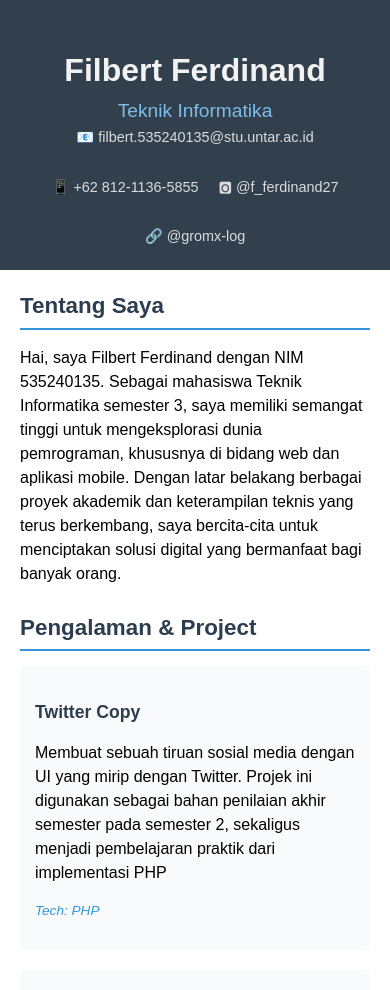
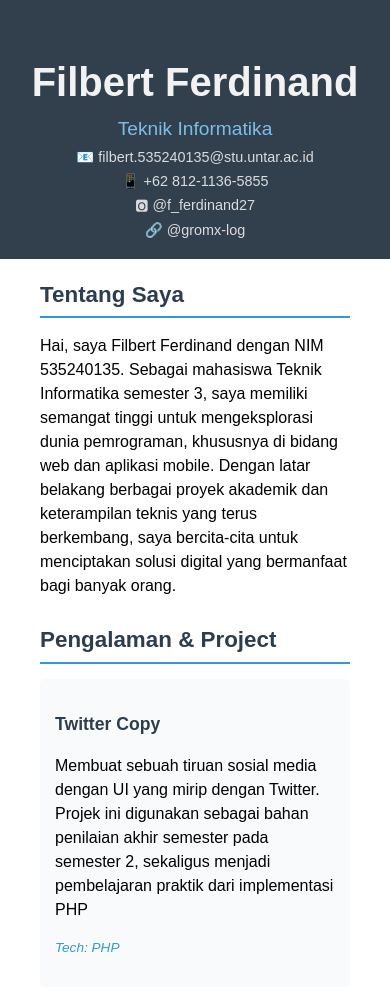
Before and after one commit to gromx-log/Tugas-Individu_535240135_Filbert-Ferdinand, a plain HTML site: page final_index.html in a window 390 px wide. Shown: the top 990 px of the page. Drawn offline with Linux system fonts and the light colour scheme.

Commit message:
Added Several Responsivitiy

```diff
--- a/final_index.html
+++ b/final_index.html
@@ -47,7 +47,7 @@
     <div class="section">
         <h2>Pengalaman & Project</h2>
         <div class="projects">
-            <h3><a href="" target="_blank">Twitter Copy</a></h3>
+            <h3><a href="https://github.com/gromx-log/Backend-Uas" target="_blank">Twitter Copy</a></h3>
             <p>
                 Membuat sebuah tiruan sosial media dengan UI yang mirip dengan Twitter.
                 Projek ini digunakan sebagai bahan penilaian akhir semester pada
@@ -57,7 +57,7 @@
             <p class="programming-languages">Tech: PHP</p>
         </div>
         <div class="projects">
-            <h3><a href="" target="_blank">Weather App</a></h3>
+            <h3><a href="https://github.com/gromx-log/Simple-WeatherAPI-Website" target="_blank">Weather App</a></h3>
             <p>
                 Membuat sebuah Weather APP sebagai bagian dari implementasi
                 JavaScript, pembuatan visual menggunakan HTML dan CSS, dengan
@@ -66,7 +66,7 @@
             <p class="programming-languages">Tech: HTML, CSS, JavaScript</p>
         </div>
         <div class="projects">
-            <h3><a href="">Project Enchronia</a></h3>
+            <h3><a href="https://github.com/gromx-log/Project-Enchronia">Project Enchronia</a></h3>
             <p>
                 Proyek game pertama yang ditulis secara menyeluruh menggunakan C++
                 Proyek ini ditujukan sebagai tugas pertama saat memasuki kuliah
--- a/style_final.css
+++ b/style_final.css
@@ -81,7 +81,7 @@ body{
 .skill-rows{
     display: flex;
     justify-content: flex-start;
-    gap: 30px;
+    gap: 20px;
     flex-wrap: wrap;
 }
 
@@ -91,9 +91,6 @@ body{
     max-width: 350px;
 }
 
-.skills ul{
-    list-style: none;
-}
 
 .skills li {
     background-color: hsl(192, 15%, 94%);
@@ -131,18 +128,35 @@ body{
     margin: 0;
 }
 
-/* Responsive */
-@media (max-width: 600px) {
-    .section {
-        padding: 0 20px;
+/* Untuk responsifitas website */
+/* Untuk ukuran yang memaksa salah satu paragraf kontak turun */
+@media screen and (max-width: 706px) {
+    .kontak {
+        gap: 0 20px;
     }
 
-    .skill-rows {
-        flex-direction: column;
-        gap: 15px;
-    }
-
-    .header h1 {
-        font-size: 2em;
+    .kontak a, .kontak p {
+        margin:2px;
     }
 }
+
+/* Sisanya untuk ukuran hp*/
+@media screen and (max-width: 586px) {
+    .kontak {
+        flex-direction: column;
+        align-items: center;
+        gap: 0; /* hilangkan gap bawaan */
+    }
+    #jurusan {
+        margin-bottom: 2%;
+    }
+    .kontak p {
+        margin: 0px 0; /* kasih spasi kecil */
+    }
+}
+
+@media screen and (max-width: 450px) {
+    .kontak {
+        gap: 5px; /* makin kecil */
+    }
+}
```
